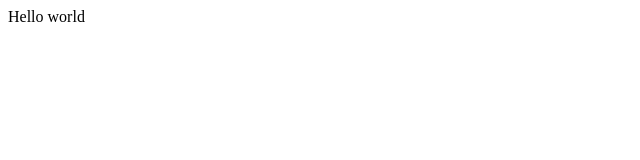
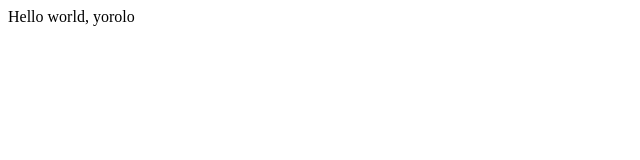
Before and after one commit to yorolo/openturorials-yorolo, a plain HTML site: page index.html in a window 1280 px wide. Shown: the full height of the page, 0-640 px from the left. Drawn offline with Linux system fonts and the light colour scheme.

Commit message:
change index.html

```diff
--- a/index.html
+++ b/index.html
@@ -19,6 +19,6 @@
     </head>
 
     <body>
-        Hello world
+        Hello world, yorolo
     </body>
 </html>
```
